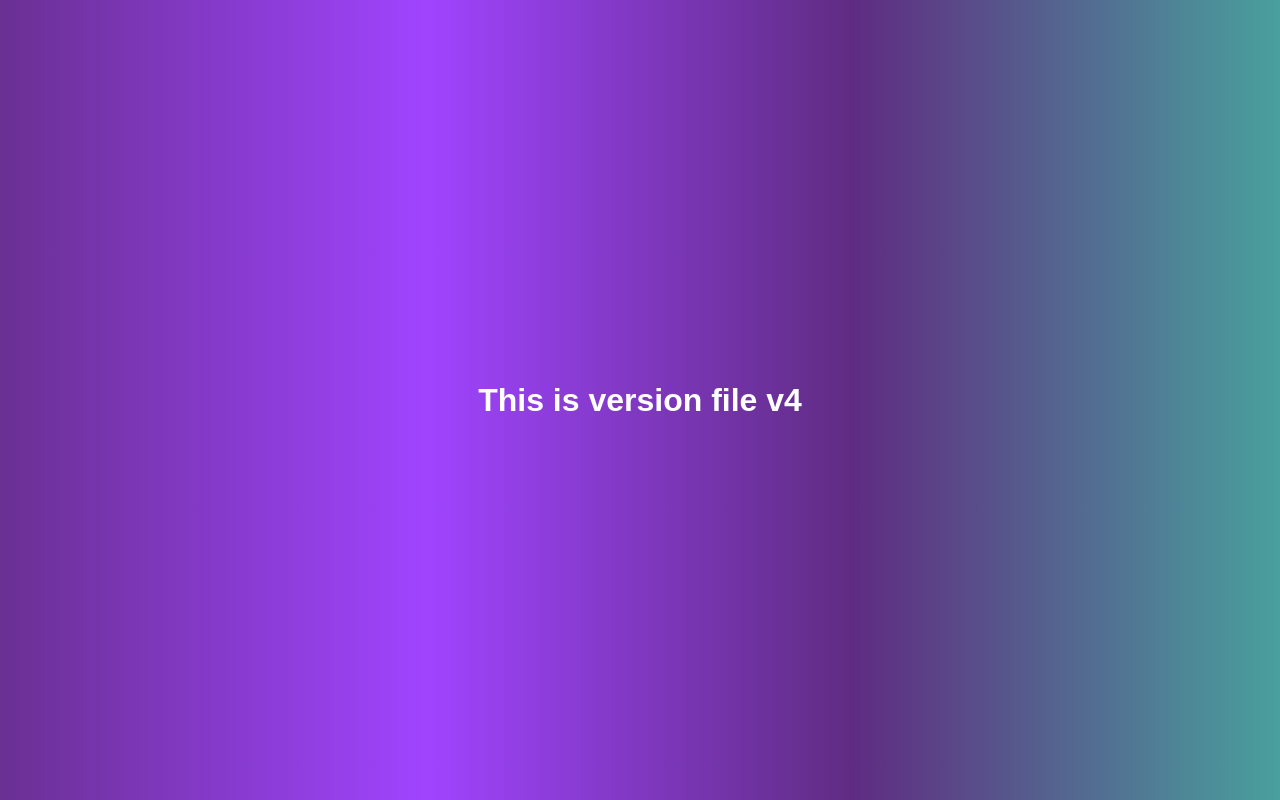
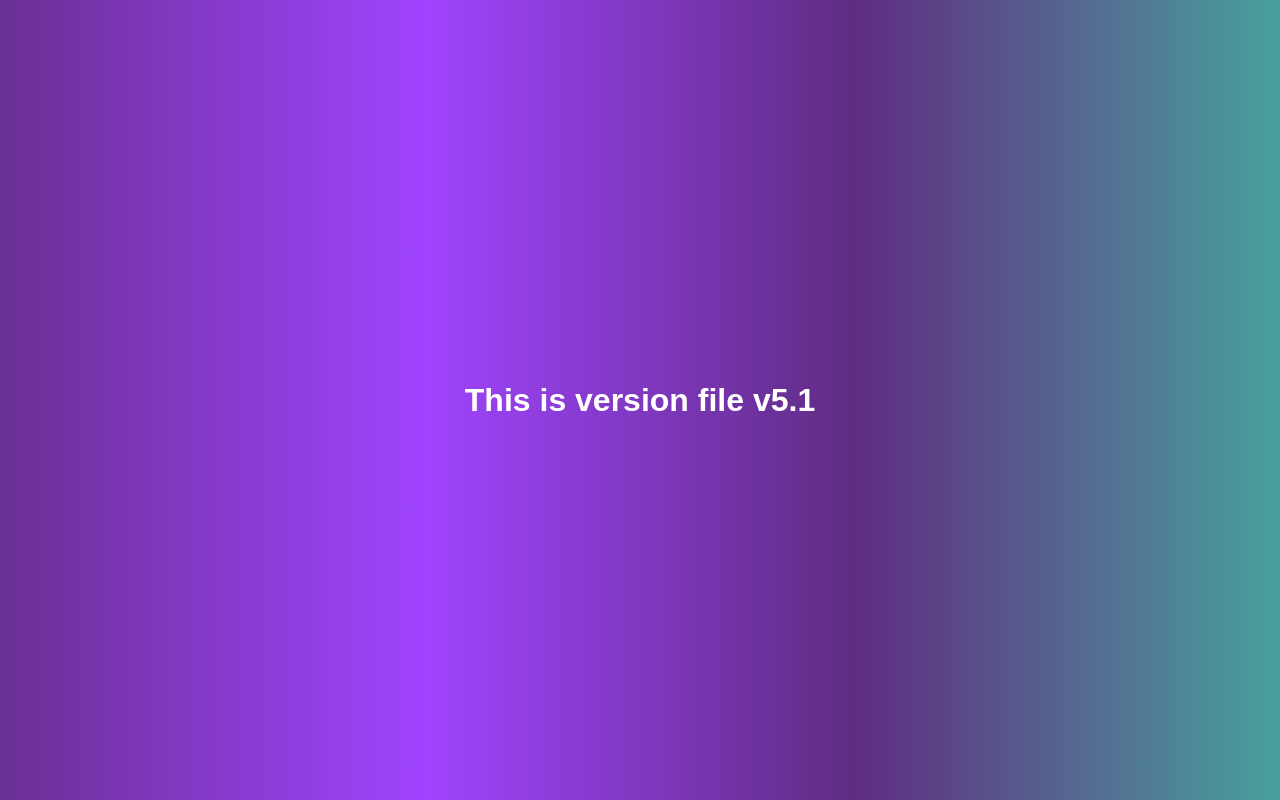
Before and after one commit to sinhatanvi/myrepo, a plain HTML site: page index.html in a window 1280 px wide. Drawn offline with Linux system fonts and the light colour scheme.

Commit message:
Changed version to 5.1

```diff
--- a/index.html
+++ b/index.html
@@ -7,6 +7,6 @@
     <link rel="stylesheet" href="styles.css">
 </head>
 <body>
-    <h1>This is version file v4</h1>
+    <h1>This is version file v5.1</h1>
 </body>
 </html>
```
